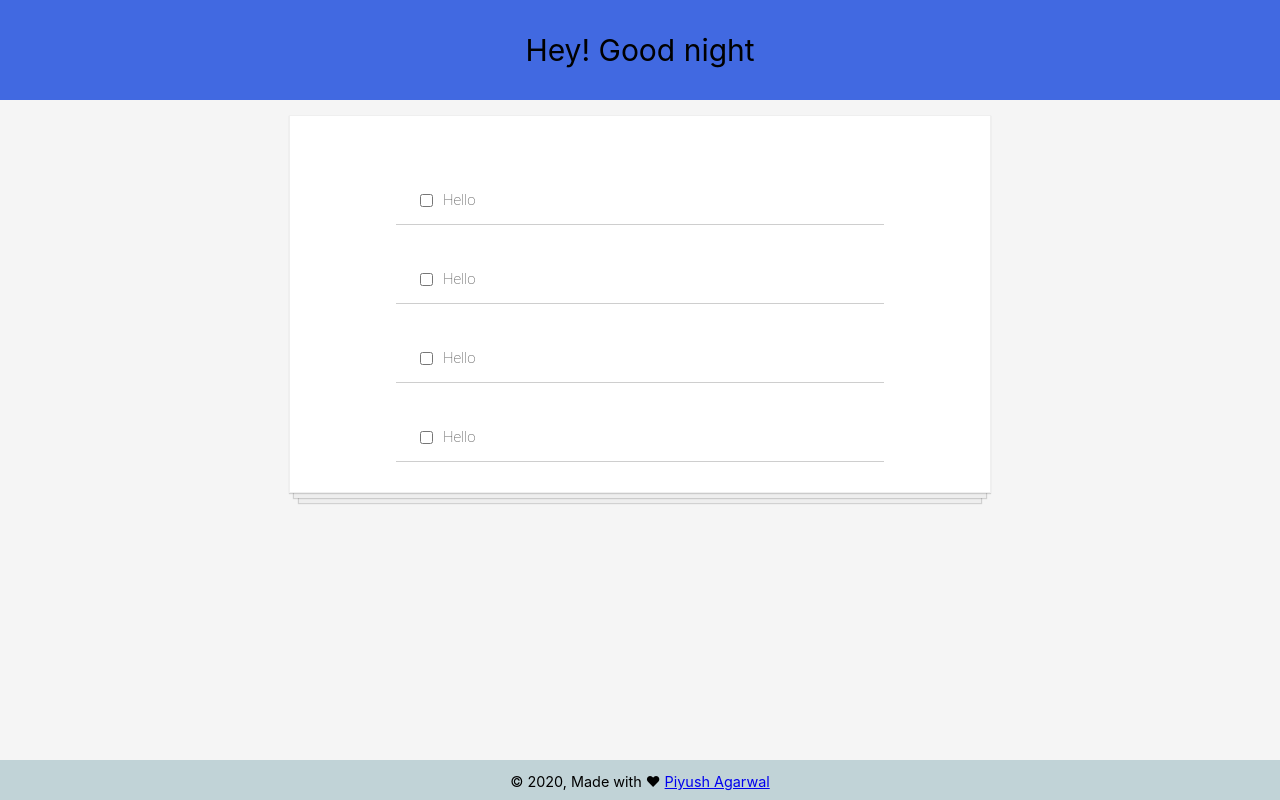
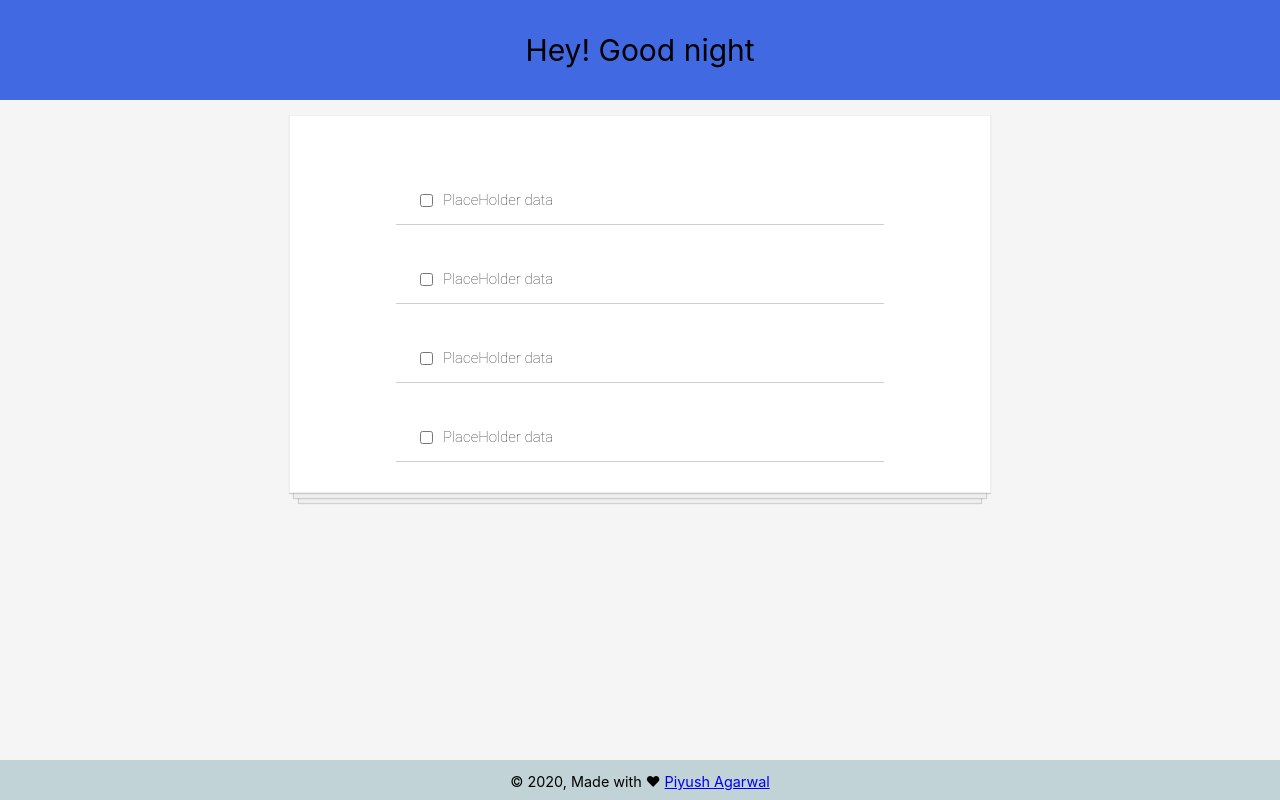
Before and after one commit to ag-piyush/to-do-app, a React (Create React App) app: page / in a window 1280 px wide. Built offline with nearby package versions, Linux system fonts and the light colour scheme.

Commit message:
Added placeholder data

```diff
--- a/src/components/TodoItem.js
+++ b/src/components/TodoItem.js
@@ -4,7 +4,7 @@ function TodoItem() {
     return(
         <div className="todo-item">
             <input type="checkbox" />
-            <p>Hello</p>
+            <p>PlaceHolder data</p>
         </div>
     );
 }
```
